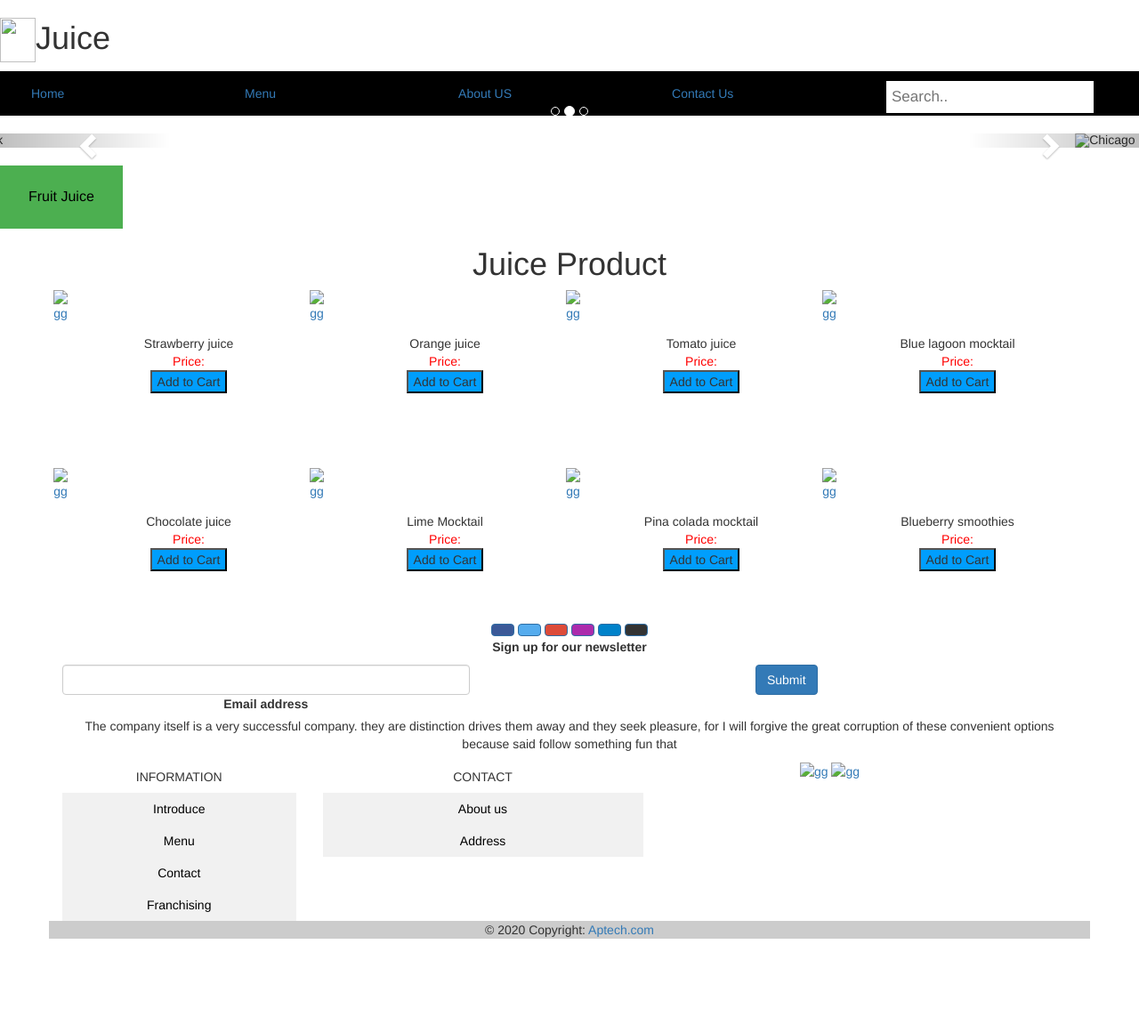
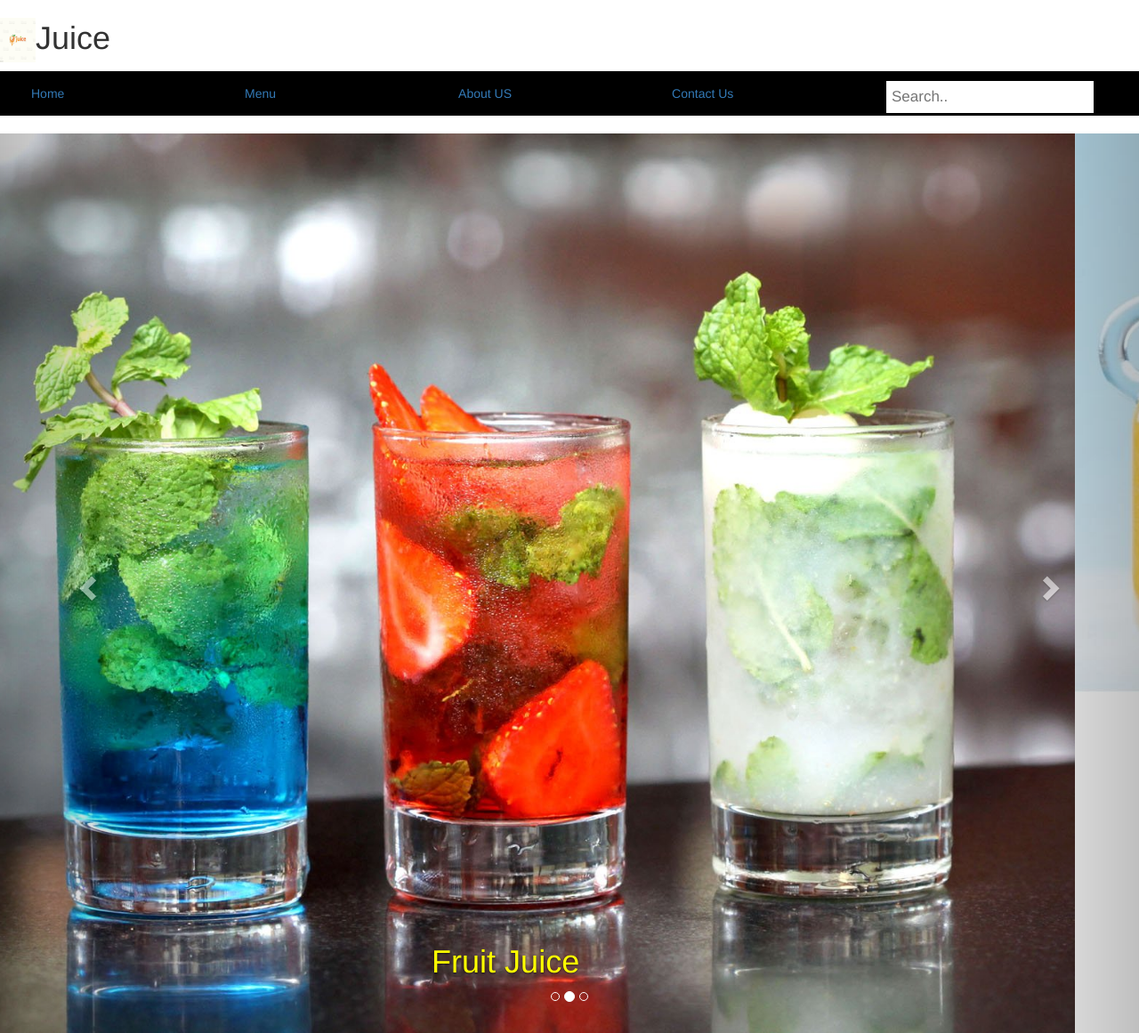
Before and after one commit to Khang313/Shrek-Juices, a plain HTML site: page index.html in a window 1280 px wide. Shown: the top 1161 px of the page at 89% size. Before the commit the page ends 1055 px from the top, so only its background shows below. Drawn offline with nearby package versions, Linux system fonts and the light colour scheme; the site is published under a folder, as on GitHub Pages, so addresses that start at the root find nothing.

Commit message:
Update index.html

```diff
--- a/index.html
+++ b/index.html
@@ -13,7 +13,7 @@
 </head>
 <body>
     <table class="class1">
-        <h1>  <img src="/image/logo.jpg" width="40px" height="50px">Juice </h1>
+        <h1>  <img src="image/logo.jpg" width="40px" height="50px">Juice </h1>
         <tr>
             <td><a href="#">Home </a></td>
             <td><a href="#">Menu</a></td>
@@ -34,21 +34,21 @@
         <!-- Wrapper for slides -->
         <div class="carousel-inner">
             <div class="item active">
-            <img src="/image/h1.jpg" alt="New York" >
+            <img src="image/h1.jpg" alt="New York" >
             <div class="carousel-caption">
                 <h1>Fruit Juice</h1>
               </div>
             </div>
 
             <div class="item">
-            <img src="/image/h2.jpg" alt="Chicago">
+            <img src="image/h2.jpg" alt="Chicago">
             <div class="carousel-caption">
                 <h1>Fruit Juice</h1>
               </div>
             </div>
 
             <div class="item">
-            <img src="/image/h3.jpg" alt="New York">
+            <img src="image/h3.jpg" alt="New York">
             <div class="carousel-caption">
                 <h1>Fruit Juice</h1>
               </div>
@@ -82,7 +82,7 @@
     <h1>Juice Product</h1>
     <div class="gf">
         <div>
-            <a href="strawberryjuice.html"><img src="/image/h16.jpg" alt="gg"></a>
+            <a href="strawberryjuice.html"><img src="image/h16.jpg" alt="gg"></a>
         </div>
         <div class="info">
             <div>Strawberry juice</div>
@@ -90,7 +90,7 @@
             <button class="add" >Add to Cart</button>
         </div>
         <div>
-            <a href="orangejuice.html"><img src="/image/h14.jpg" alt="gg"></a>
+            <a href="orangejuice.html"><img src="image/h14.jpg" alt="gg"></a>
         </div>
         <div class="info">
             <div>Orange juice</div>
@@ -98,7 +98,7 @@
             <button class="add">Add to Cart</button>
         </div>
         <div>
-            <a href="tomatojuice.html"><img src="/image/h15.jpg" alt="gg"></a>
+            <a href="tomatojuice.html"><img src="image/h15.jpg" alt="gg"></a>
         </div>
         <div class="info">
             <div>Tomato juice</div>
@@ -106,7 +106,7 @@
             <button class="add">Add to Cart</button>
         </div>
         <div>
-            <a href="bluelagoon.html"><img src="/image/h18.jpg" alt="gg"></a>
+            <a href="bluelagoon.html"><img src="image/h18.jpg" alt="gg"></a>
         </div>
         <div class="info">
             <div>Blue lagoon mocktail</div>
@@ -116,7 +116,7 @@
     </div>
     <div class="gr">
         <div>
-            <a href="chocolatejuice.html"><img src="/image/h17.jpg" alt="gg"></a>
+            <a href="chocolatejuice.html"><img src="image/h17.jpg" alt="gg"></a>
         </div>
         <div class="info">
             <div>Chocolate juice</div>
@@ -124,7 +124,7 @@
             <button class="add">Add to Cart</button>
         </div>
         <div>
-            <a href="limecocktail.html"><img src="/image/h13.jpg" alt="gg"></a>
+            <a href="limecocktail.html"><img src="image/h13.jpg" alt="gg"></a>
         </div>
         <div class="info">
             <div>Lime Mocktail </div>
@@ -132,7 +132,7 @@
             <button class="add">Add to Cart</button>
         </div>
         <div>
-            <a href="pinacolada.html"><img src="/image/h19.jpg" alt="gg"></a>
+            <a href="pinacolada.html"><img src="image/h19.jpg" alt="gg"></a>
         </div>
         <div class="info">
             <div>Pina colada mocktail</div>
@@ -140,7 +140,7 @@
             <button class="add">Add to Cart</button>
         </div>
         <div>
-            <a href="Blueberrysmoothies.html"><img src="/image/h20.jpg" alt="gg" ></a>
+            <a href="Blueberrysmoothies.html"><img src="image/h20.jpg" alt="gg" ></a>
         </div>
         <div class="info">
             <div>Blueberry smoothies</div>
@@ -254,8 +254,8 @@
           </div>
           <div class="col-lg-4 col-md-6 mb-5 mb-md-1">
             <a href="#">
-               <img src="/image/logo2.jpg" alt="gg" width="30px" height="30px">
-              <img src="/image/logo1.jpg" alt="gg" width="30px" height="30px">
+               <img src="image/logo2.jpg" alt="gg" width="30px" height="30px">
+              <img src="image/logo1.jpg" alt="gg" width="30px" height="30px">
             </a>
            </div>
       </section>
```
